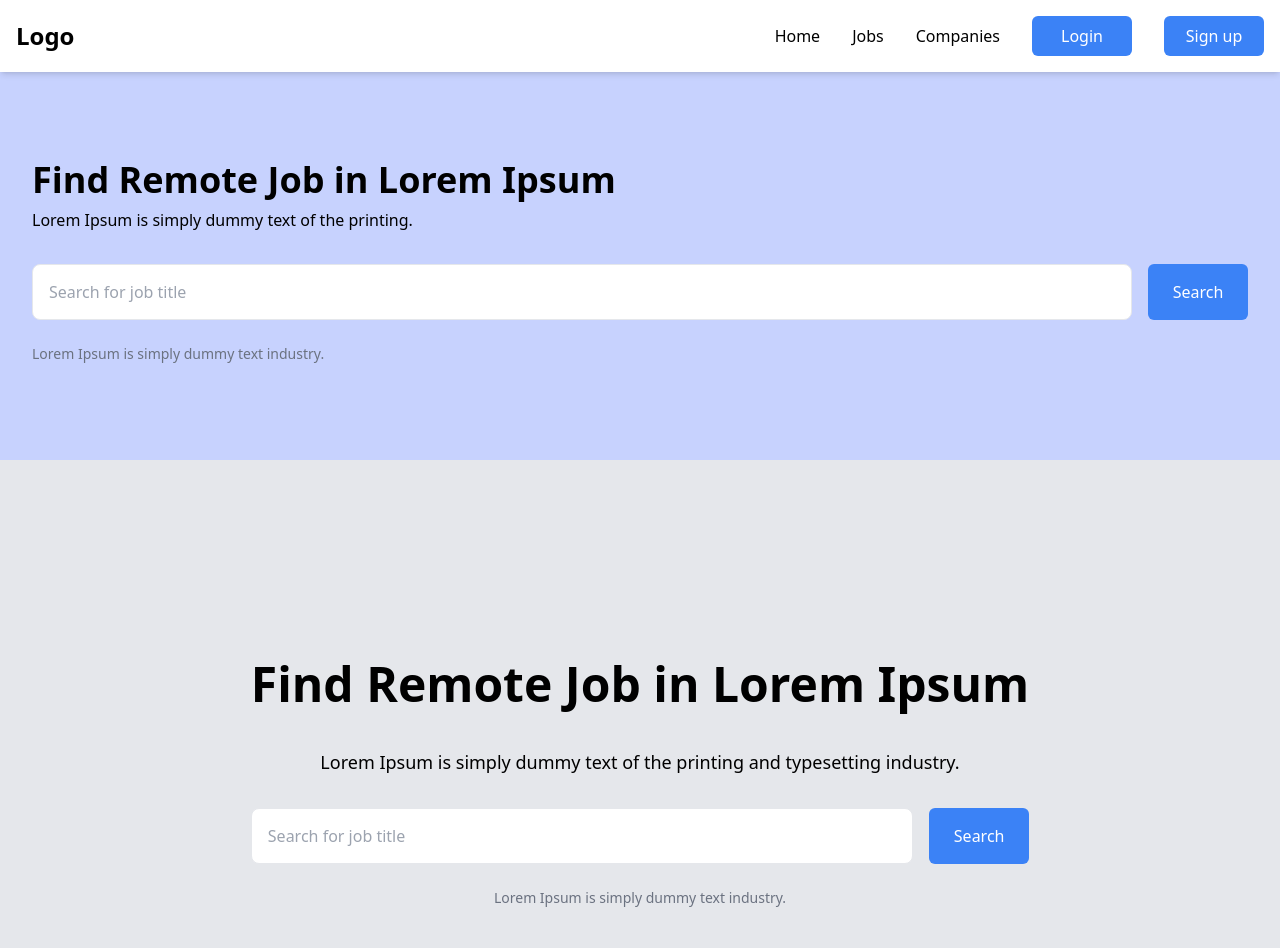
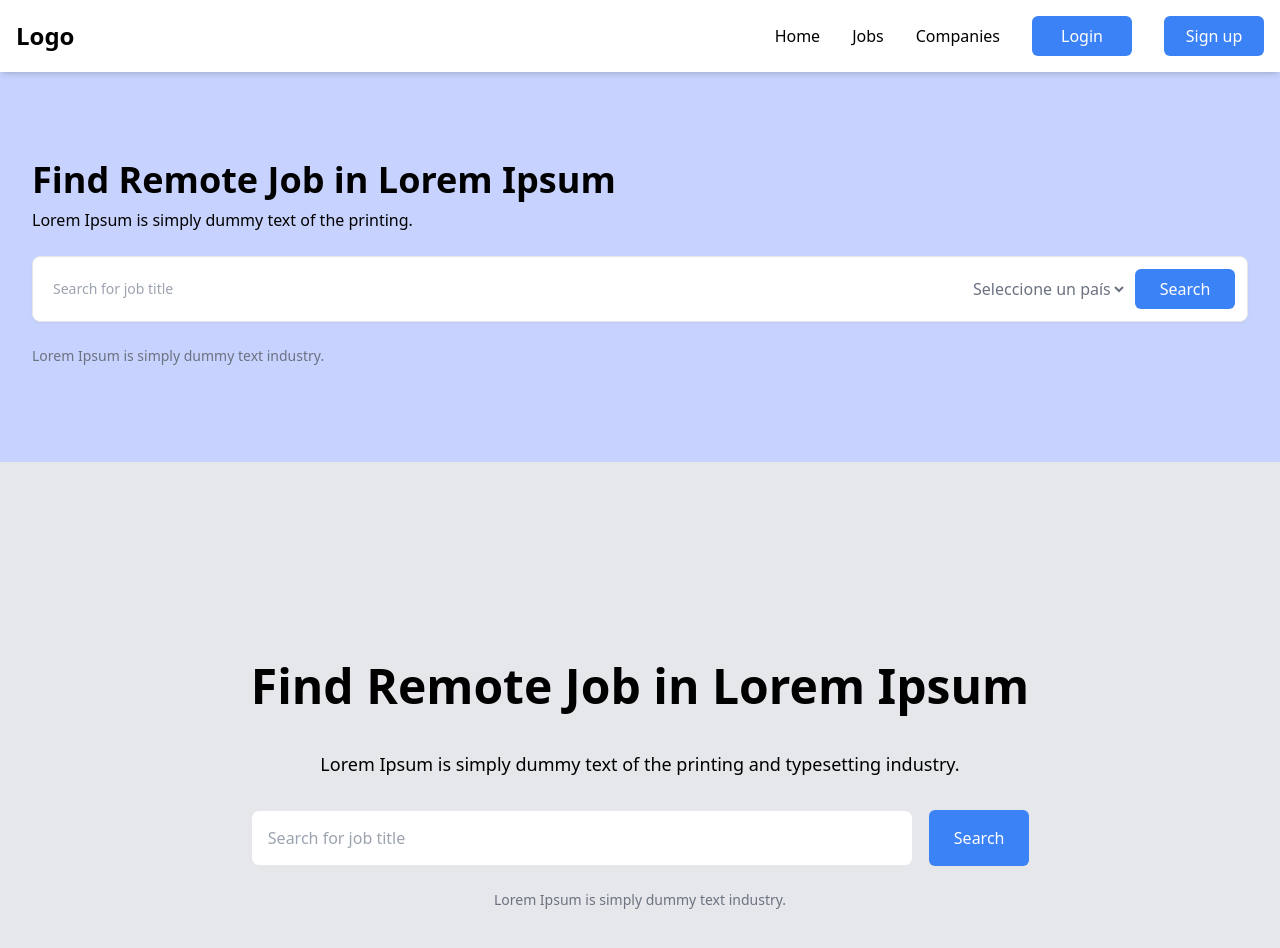
Before and after one commit to JBelcon/login-react, a React (Vite) app: page / in a window 1280 px wide. Shown: the top 948 px of the page. Built offline with nearby package versions, Linux system fonts and the light colour scheme.

Commit message:
component search

```diff
--- /dev/null
+++ b/src/components/InputSearch.jsx
@@ -0,0 +1,68 @@
+import React, { useRef, useState } from "react";
+import { BtnPrimary } from "./BtnPrimary";
+
+const InputSearch = () => {
+  const [search, setSearch] = useState({
+    job: "",
+    country: "",
+  });
+  const [error, setError] = useState(false);
+
+  const job = useRef();
+  const country = useRef();
+
+  const handleSearch = () => {
+    setSearch({
+      ...search,
+      job: job.current.value,
+      country: country.current.value,
+    });
+  };
+
+  const handleSubmit = (e) => {
+    e.preventDefault();
+  };
+  return (
+    <div className="my-6 max-w-screen-xl lg:my8">
+      <form
+        onSubmit={handleSubmit}
+        className=" bg-white rounded-lg flex gap-2 items-center w-full p-3 shadow-sm border border-gray-200 "
+      >
+        <button className="outline-none focus:outline-none text-gray-400">
+          <ion-icon name="search-outline"></ion-icon>
+        </button>
+        <input
+          onChange={handleSearch}
+          ref={job}
+          type="search"
+          name=""
+          id=""
+          placeholder="Search for job title"
+          className="w-full text-sm outline-none focus:outline-none bg-transparent"
+        />
+        <select
+          name=""
+          id=""
+          ref={country}
+          onChange={handleSearch}
+          className=" outline-none focus:outline-none bg-transparent text-gray-500"
+        >
+          <option value="" defaultValue>
+            Seleccione un país
+          </option>
+          <option value="AR">Argentina</option>
+          <option value="CO">Colombia</option>
+          <option value="US">Estados Unidos</option>
+          <option value="MX">México</option>
+          <option value="VZ">Venezuela</option>
+        </select>
+
+        <div>
+          <BtnPrimary>Search</BtnPrimary>
+        </div>
+      </form>
+    </div>
+  );
+};
+
+export { InputSearch };
--- a/src/components/InputSearchJobs.jsx
+++ b/src/components/InputSearchJobs.jsx
@@ -1,5 +1,5 @@
 import React from "react";
-import { BtnPrimary } from "./BtnPrimary";
+import { InputSearch } from "./InputSearch";
 
 const InputSearchJobs = () => {
   return (
@@ -10,17 +10,10 @@ const InputSearchJobs = () => {
             <h2 className=" text-2xl font-bold text-black lg:text-4xl lg:mb-2">
               Find Remote Job in Lorem Ipsum
             </h2>
-            <p className="mb-6 text-base text-black lg:mb-8">
+            <p className="text-base text-black ">
               Lorem Ipsum is simply dummy text of the printing.
             </p>
-            <div className="flex mb-6 space-x-4">
-              <input
-                className="flex-1 p-4 leading-none border border-gray-200 rounded-lg focus:outline-none focus:border-blue-600"
-                type="text"
-                placeholder="Search for job title"
-              />
-              <BtnPrimary> Search</BtnPrimary>
-            </div>
+            <InputSearch />
             <p className="text-sm text-gray-500">
               Lorem Ipsum is simply dummy text industry.
             </p>
```
